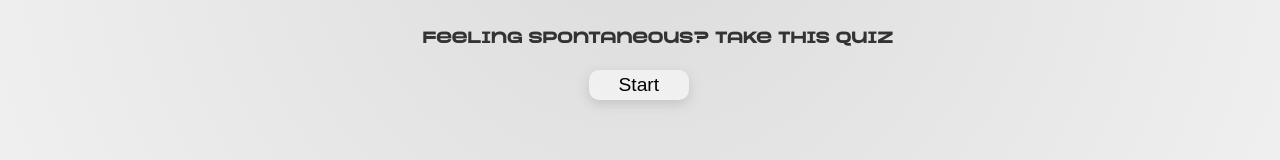
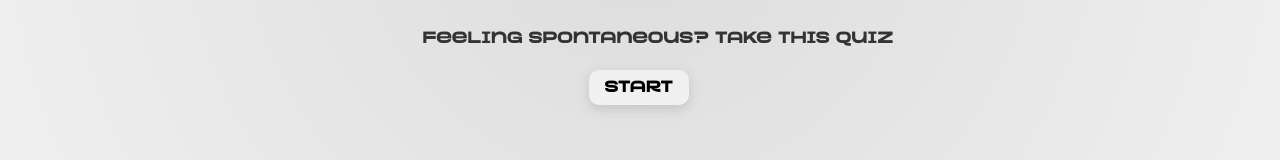
Before and after one commit to ehuang0709/feelify, a React (Create React App) app in the folder app-ui/: page /mood in a window 1280 px wide. Shown: the part 500-660 px from the top of the page. Built offline with nearby package versions, Linux system fonts and the light colour scheme.

Commit message:
start button

```diff
--- a/app-ui/src/Mood/Mood.css
+++ b/app-ui/src/Mood/Mood.css
@@ -93,9 +93,9 @@
   color: #000;
   border: none;
   width: 100px;
-  height: 30px;
-  font-size: 1.2rem;
-  font-family: sans-serif;
+  height: 35px;
+  font-size: 1rem;
+  font-family: 'Mortend-Bold';
   border-radius: 10px;
   cursor: pointer;
   margin-top: 10px;
```
